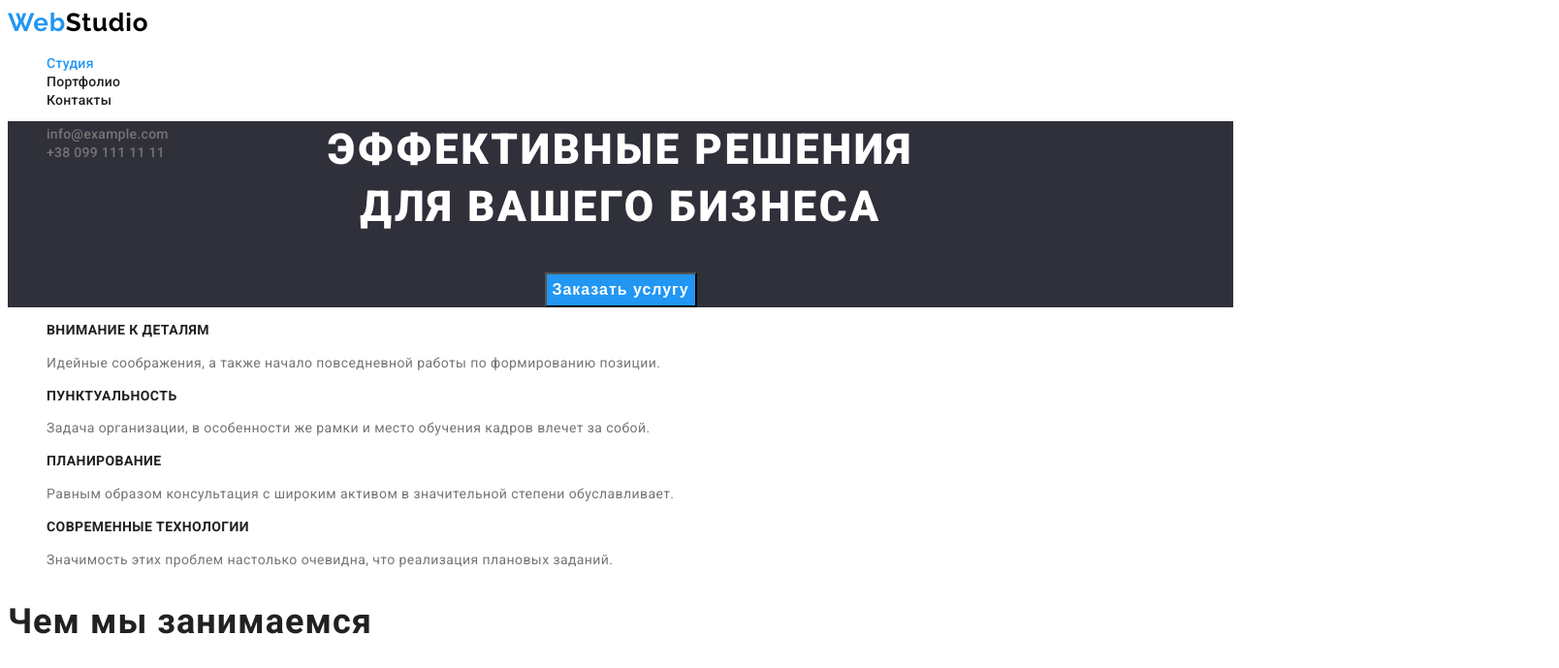
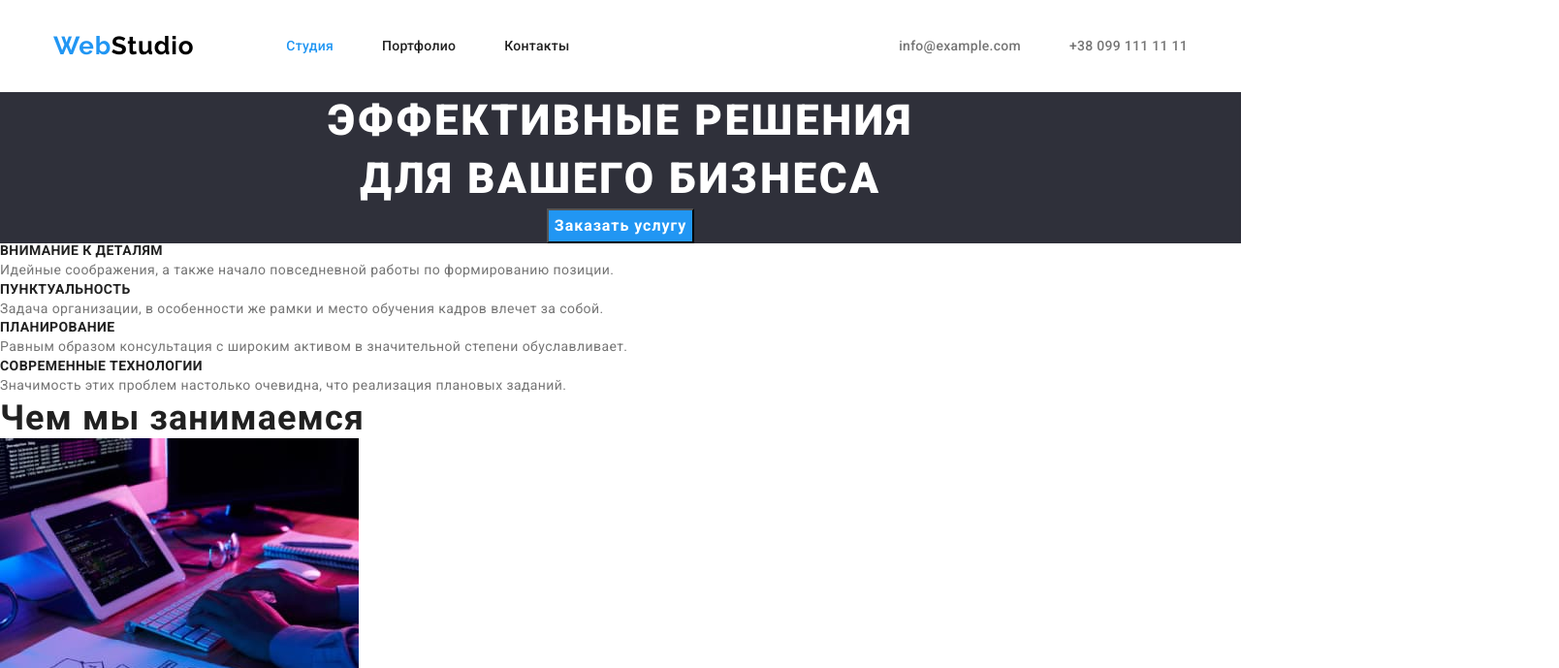
Before and after one commit to rudenko-vl/goit-markup-hw-03, a plain HTML site: page index.html in a window 1280 px wide. Shown: the top 689 px of the page at 97% size, 1608 px wide, since content can reach past the window. Drawn offline with nearby package versions, Linux system fonts and the light colour scheme.

Commit message:
сделал сбросы и шапку

```diff
--- a/css/styles.css
+++ b/css/styles.css
@@ -4,6 +4,27 @@
   --accent-color: #2196f3;
   --main-color: #212121;
   --second-color: #757575;
+}
+h1,
+h2,
+h3,
+h4,
+h5,
+h6,
+p {
+  margin-top: 0;
+  margin-bottom: 0;
+}
+
+ul,
+ol {
+  margin-top: 0;
+  margin-bottom: 0;
+  padding-left: 0;
+}
+
+img {
+  display: block;
 }
 .list {
   list-style: none;
@@ -15,14 +36,31 @@ body {
   font-family: var(--main-font);
   font-weight: 400;
 }
-
+.container {
+  width: 1200px;
+  margin: 0 auto;
+  padding-left: 15px;
+  padding-right: 15px;
+}
 /* -------------- HEDER -------------- */
-header {
-  width: 1600px;
-  height: 80px;
-  left: 0px;
-  top: 0px;
-  background: #FFFFFF;
+.header {
+  padding-top: 32px;
+  padding-bottom: 32px;
+}
+.header-container {
+  display: flex;
+  align-items: center;
+}
+.menu {
+  display: flex;
+  align-items: center;
+}
+.menu-contact {
+  display: flex;
+  margin-left: auto;
+}
+.logo {
+  margin-right: 95px;
 }
 .logo-web-top,
 .logo-web-bottom,
@@ -58,15 +96,24 @@ header {
 .navigation-list:focus {
   color: var(--accent-color);
 }
-.contact-link {
+.menu-item:not(:last-child) {
+  margin-right: 50px;
+}
+.contact-link,
+.tel-link {
   color: var(--second-color);
   font-weight: 500;
   font-size: 14px;
   line-height: 16px;
   letter-spacing: 0.02em;
 }
+.contact-link {
+  margin-right: 50px;
+}
 .contact-link:hover,
-.contact-link:focus {
+.contact-link:focus,
+.tel-link:hover,
+.tel-link:focus {
   color: var(--accent-color);
 }
 /* -------------- END HEDER -----------*/
@@ -155,8 +202,11 @@ header {
 /* ----------END TEAM------ */
 
 /* ----------FOOTER--------- */
-footer {
+.footer {
   background-color: #2f303a;
+}
+.foot-logo {
+  padding-left: 15px;
 }
 .address-footer {
   font-style: normal;
--- a/index.html
+++ b/index.html
@@ -10,35 +10,40 @@
       href="https://fonts.googleapis.com/css2?family=Raleway:wght@700&family=Roboto:wght@400;500;700;900&display=swap"
       rel="stylesheet"
     />
+    <link rel="stylesheet" href="https://cdnjs.cloudflare.com/ajax/libs/modern-normalize/1.1.0/modern-normalize.min.css" integrity="sha512-wpPYUAdjBVSE4KJnH1VR1HeZfpl1ub8YT/NKx4PuQ5NmX2tKuGu6U/JRp5y+Y8XG2tV+wKQpNHVUX03MfMFn9Q==" crossorigin="anonymous" referrerpolicy="no-referrer" />
     <link rel="stylesheet" href="./css/styles.css" />
   </head>
   <body>
     <!--Шапка-->
-    <header>
-      <a class="link" href="./index.html"
+    <header class="header">
+      <div class="container header-container">
+      <a class="logo link" href="./index.html"
         ><span class="logo-web-top">Web</span><span class="logo-studio-top">Studio</span></a
       >
-      <nav>
-        <ul class="list">
-          <li>
+      <nav class="navigation">
+        <ul class="menu list">
+          <li class="menu-item">
             <a class="navigation-list link link-current" href="./index.html">Студия</a>
           </li>
-          <li>
+          <li class="menu-item">
             <a class="navigation-list link" href="./portfolio.html">Портфолио</a>
           </li>
-          <li><a class="navigation-list link" href="">Контакты</a></li>
+          <li class="menu-item"><a class="navigation-list link" href="">Контакты</a></li>
         </ul>
       </nav>
-      <ul class="list">
+      <ul class="menu-contact list">
         <li><a class="contact-link link" href="mailto:info@example.com">info@example.com</a></li>
-        <li><a class="contact-link link" href="tel:+380991111111">+38 099 111 11 11</a></li>
+        <li><a class="tel-link link" href="tel:+380991111111">+38 099 111 11 11</a></li>
       </ul>
+    </div>
     </header>
     <main>
       <!--Секция hero-->
       <section class="hero">
+        <div class="container">
         <h1 class="main-title">Эффективные решения<br />для вашего бизнеса</h1>
         <button class="service" type="button">Заказать услугу</button>
+      </div>
       </section>
       <!--Секция особенности-->
       <section>
@@ -148,8 +153,9 @@
       </section>
     </main>
     <!--Подвал-->
-    <footer>
-      <a class="link" href="./index.html"
+    <footer class="footer">
+      <div class="container">
+      <a class="foot-logo link" href="./index.html"
         ><span class="logo-web-bottom">Web</span><span class="logo-studio-bottom">Studio</span></a
       >
       <address>
@@ -173,6 +179,7 @@
           </li>
         </ul>
       </address>
+    </div>
     </footer>
   </body>
 </html>
```
Also changed, not shown: portfolio.html (+15 -10 lines).
